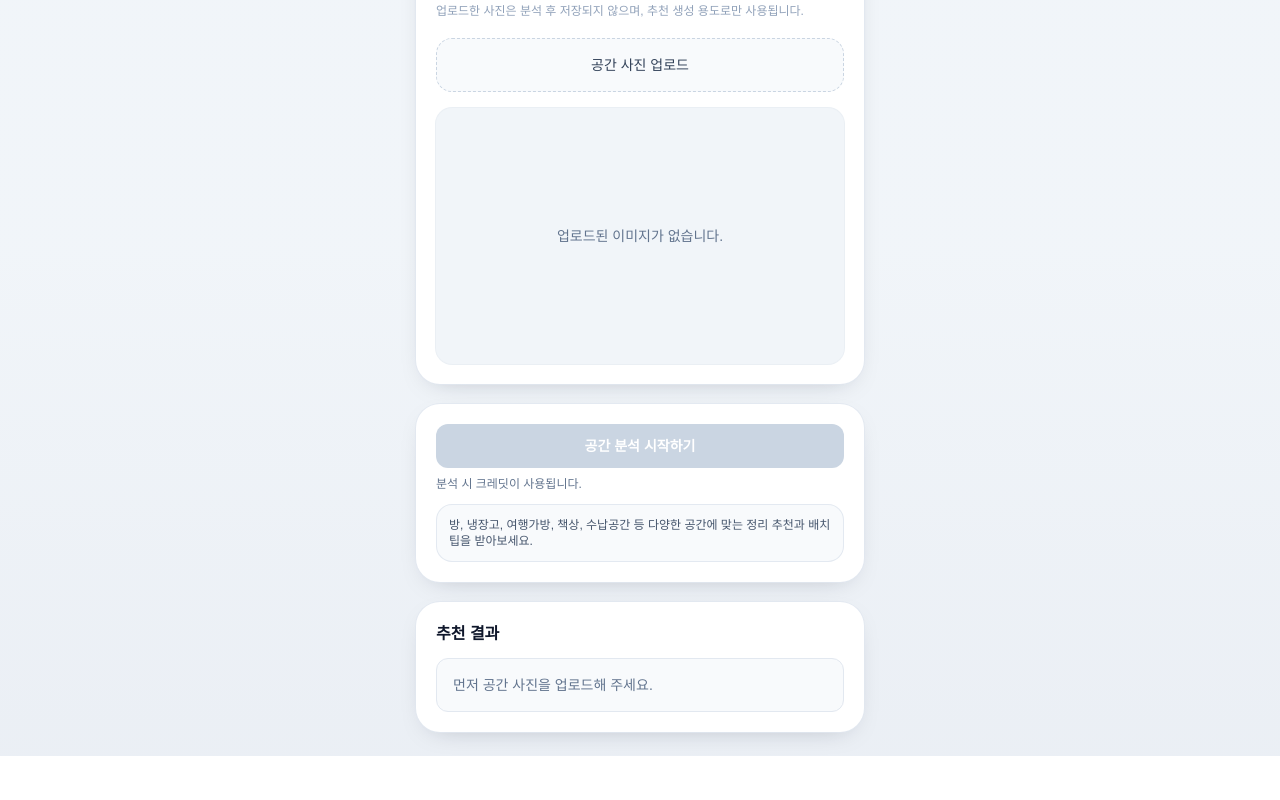
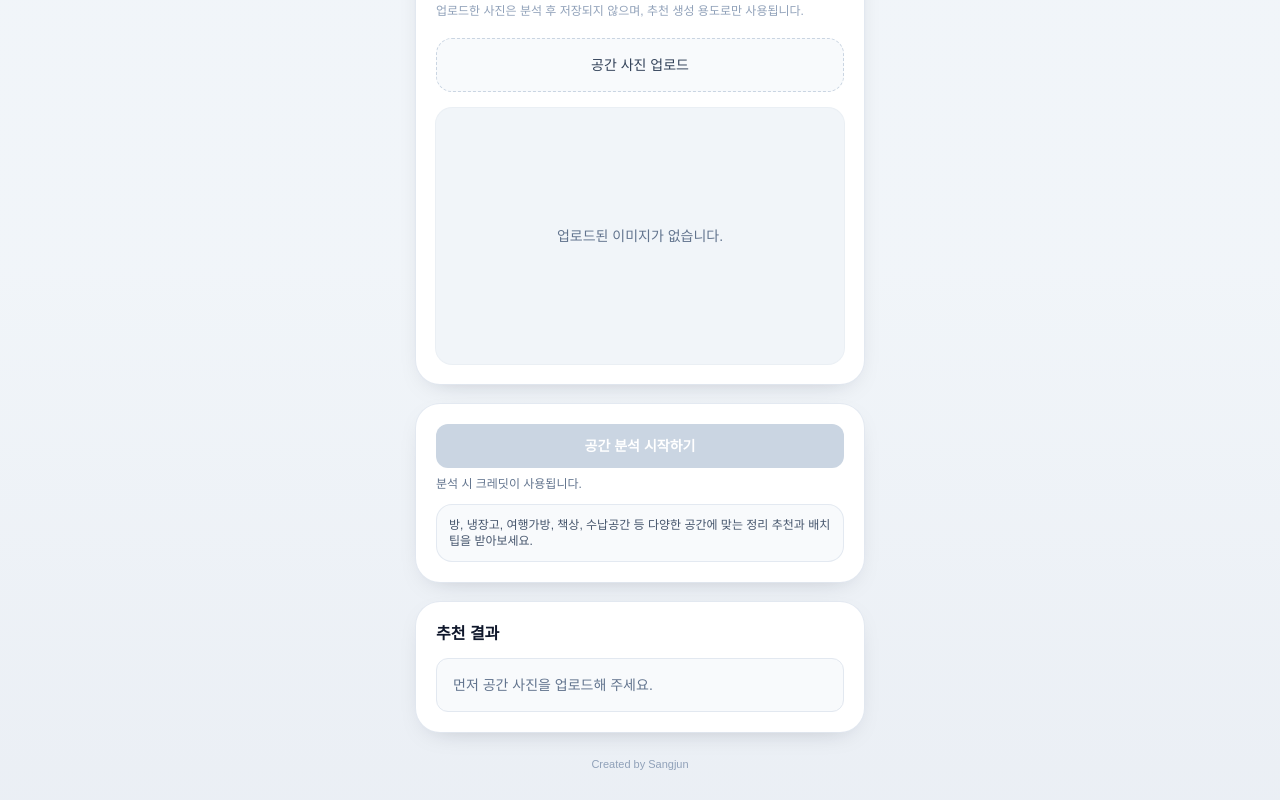
Before and after one commit to chosangjun/space-coach, a Next.js app: page / in a window 1280 px wide. Shown: the part 260-1060 px from the top of the page. Before the commit the page ends 1016 px from the top, so only its background shows below. Built offline with nearby package versions, Linux system fonts and the light colour scheme.

Commit message:
update validation message and add footer credit

```diff
--- a/app/api/follow-up-question/route.ts
+++ b/app/api/follow-up-question/route.ts
@@ -13,7 +13,7 @@ const client = new OpenAI({
 });
 
 const unrelatedAnswer =
-  "이 사진 기준으로는 정리나 배치 관련 질문을 해주시면 더 정확히 도와드릴 수 있어요.";
+  "사진 속 반려동물과 관련된 질문을 입력해 주세요.";
 
 export async function POST(request: Request) {
   if (!process.env.OPENAI_API_KEY) {
--- a/app/page.tsx
+++ b/app/page.tsx
@@ -491,6 +491,10 @@ export default function Home() {
         </section>
       </div>
 
+      <footer className="mx-auto mt-6 w-full max-w-md pb-1 text-center text-[11px] text-slate-400">
+        Created by Sangjun
+      </footer>
+
       {modalImageUrl ? (
         <div className="fixed inset-0 z-50 flex items-center justify-center bg-slate-900/85 p-4">
           <div className="w-full max-w-3xl rounded-2xl bg-slate-950 p-3">
```
